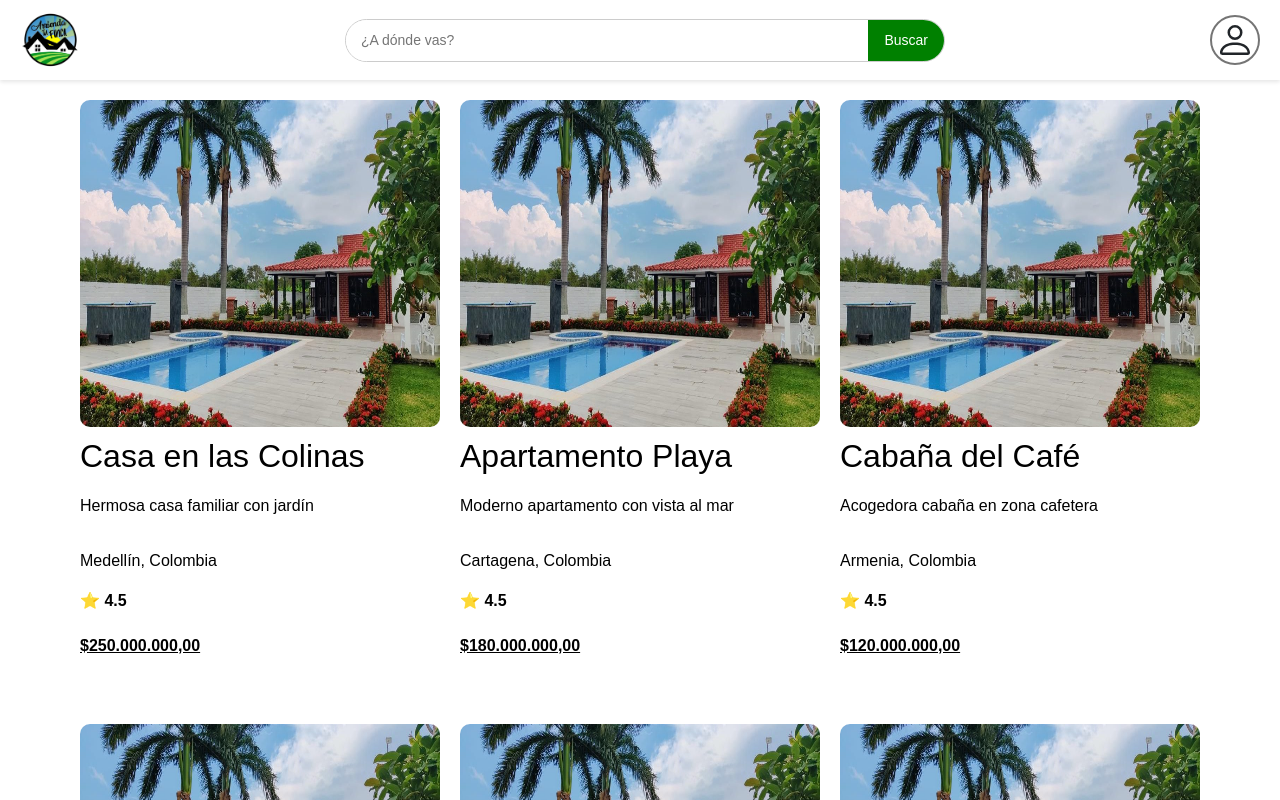
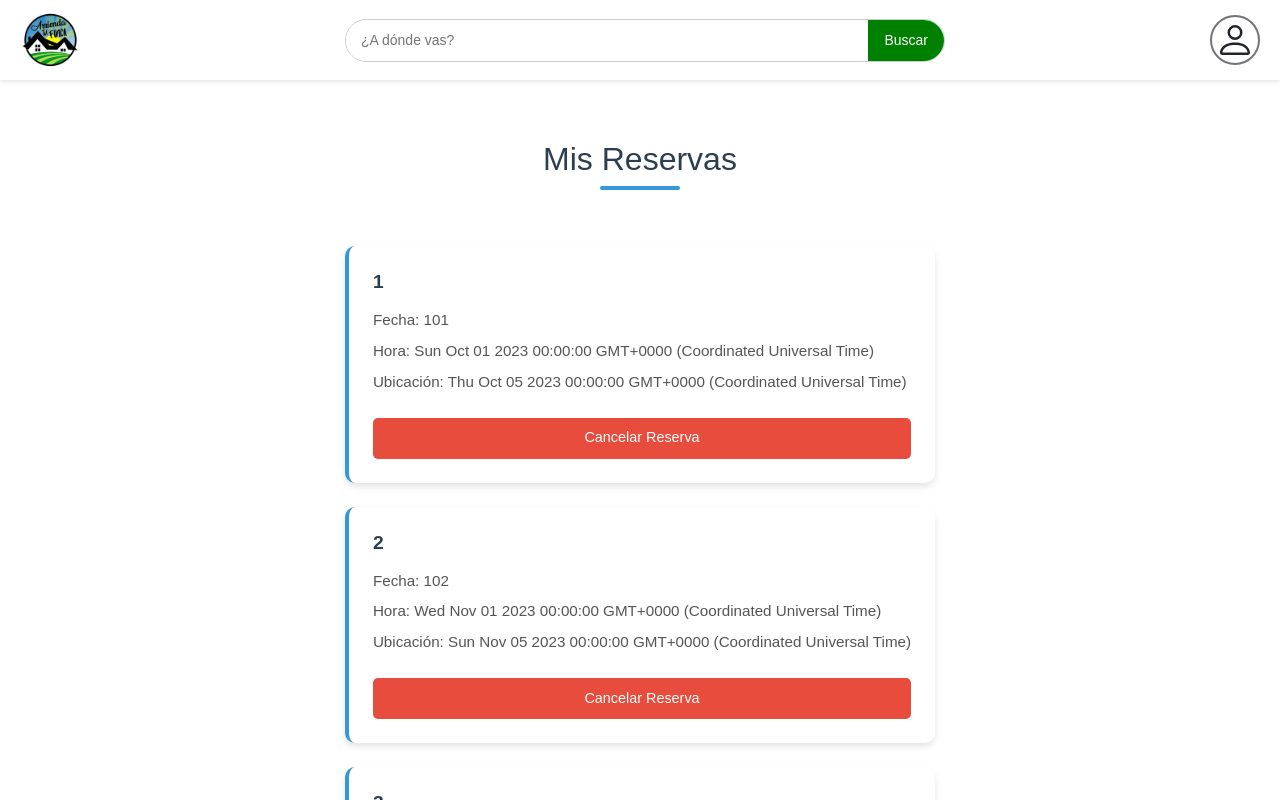
Before and after one commit to Carlosmercg/ArrientaTuFincaAng, an Angular app: page /mis-reservas in a window 1280 px wide. Shown: the top 800 px of the page. Built offline with nearby package versions, Linux system fonts and the light colour scheme.

Commit message:
mis solicitudes creado

```diff
--- a/package.json
+++ b/package.json
@@ -20,6 +20,7 @@
     "@angular/platform-server": "^19.2.0",
     "@angular/router": "^19.2.0",
     "@angular/ssr": "^19.2.4",
+    "@popperjs/core": "^2.11.8",
     "bootstrap": "^5.3.5",
     "bootstrap-icons": "^1.11.3",
     "express": "^4.18.2",
--- a/src/app/app.component.html
+++ b/src/app/app.component.html
@@ -1,6 +1,6 @@
 <main>
   <header>
-    <div class="logo">
+    <div class="logo" (click)="goToHome()">
       <img src="assets/images/logo.png" alt="Logo">
     </div>
     <div class="search-bar">
@@ -8,7 +8,6 @@
       <button>Buscar</button>
     </div>
     <div class="user-menu-container">
-
       <div class="user-icon" title="Usuario" (click)="toggleUserMenu()">
         <svg xmlns="http://www.w3.org/2000/svg" width="40" height="40" fill="currentColor" class="bi bi-person" viewBox="0 0 16 16">
           <path d="M8 8a3 3 0 1 0 0-6 3 3 0 0 0 0 6m2-3a2 2 0 1 1-4 0 2 2 0 0 1 4 0m4 8c0 1-1 1-1 1H3s-1 0-1-1 1-4 6-4 6 3 6 4m-1-.004c-.001-.246-.154-.986-.832-1.664C11.516 10.68 10.289 10 8 10s-3.516.68-4.168 1.332c-.678.678-.83 1.418-.832 1.664z"/>
@@ -24,7 +23,7 @@
             <p>{{userEmail}}</p>
           </div>
           <button class="user-buttons">Mi perfil</button>
-          <button class="user-buttons">Mis reservas</button>
+          <button class="user-buttons" (click)="goToMyBookings()">Mis reservas</button>
           <button class="user-buttons" (click)="logout()">Cerrar sesión</button>
         </ng-template>
       </div>
--- a/src/app/app.component.ts
+++ b/src/app/app.component.ts
@@ -1,7 +1,7 @@
 import {Component} from '@angular/core';
 import {CommonModule} from '@angular/common';
 import {LoginsigninComponent} from './components/loginsignin/loginsignin.component';
-import { RouterModule } from '@angular/router';
+import { RouterModule , Router} from '@angular/router';
 
 @Component({
   standalone: true,
@@ -20,7 +20,7 @@ export class AppComponent {
   // Datos del usuario (simulados)
   userName = 'Nombre Usuario';
   userEmail = 'usuario@example.com';
-
+  constructor(private router: Router) {}
   toggleUserMenu() {
     this.showUserMenu = !this.showUserMenu;
   }
@@ -48,4 +48,11 @@ export class AppComponent {
     this.showUserMenu = false;
     // Aquí también deberías limpiar cualquier dato de sesión
   }
+  goToHome() {
+    this.router.navigate(['/']);
+  }
+  goToMyBookings() {
+    this.router.navigate(['/mis-reservas']);
+  }
+
 }
--- a/src/app/app.routes.ts
+++ b/src/app/app.routes.ts
@@ -3,11 +3,13 @@ import { Routes } from '@angular/router';
 import { HomeComponent } from './components/home/home.component';
 import { PropertyDetailComponent } from './components/property-detail/property-detail.component';
 import { CartComponent } from './components/cart/cart.component';
+import { MyBookingsComponent } from './components/my-bookings/my-bookings.component';
 
 
 export const routes: Routes = [
     { path: '', component: HomeComponent },
     { path: 'propiedad/:id', component: PropertyDetailComponent },
     { path: 'checkout/propiedad/:id', component: CartComponent },
+    { path: 'mis-reservas', component: MyBookingsComponent },
     { path: '**', component: HomeComponent } // Redirect to home for any unknown routes
 ];
--- /dev/null
+++ b/src/app/components/my-bookings/my-bookings.component.css
@@ -0,0 +1,122 @@
+.my-bookings-container {
+  display: flex;
+  flex-direction: column;
+  align-items: center;
+  padding-top: 100px;
+}
+.my-bookings-container h2 {
+    font-size: 2rem;
+    margin-bottom: 1.5rem;
+    color: #2c3e50;
+    text-align: center;
+    position: relative;
+  }
+
+  .my-bookings-container h2::after {
+    content: '';
+    display: block;
+    width: 80px;
+    height: 4px;
+    background: #3498db;
+    margin: 0.5rem auto 0;
+    border-radius: 2px;
+  }
+
+  /* Lista de reservas */
+  .booking-list {
+    display: grid;
+    grid-template-columns: repeat(auto-fill, minmax(300px, 1fr));
+    gap: 1.5rem;
+    margin-top: 2rem;
+  }
+
+  /* Item de reserva individual */
+  .booking-item {
+    background: white;
+    border-radius: 10px;
+    padding: 1.5rem;
+    box-shadow: 0 4px 6px rgba(0, 0, 0, 0.1);
+    transition: transform 0.3s ease, box-shadow 0.3s ease;
+    border-left: 4px solid #3498db;
+  }
+
+  .booking-item:hover {
+    transform: translateY(-5px);
+    box-shadow: 0 6px 12px rgba(0, 0, 0, 0.15);
+  }
+
+  .booking-item h3 {
+    font-size: 1.2rem;
+    margin-bottom: 1rem;
+    color: #2c3e50;
+    font-weight: 600;
+  }
+
+  .booking-item p {
+    margin: 0.5rem 0;
+    font-size: 0.95rem;
+    color: #555;
+    line-height: 1.5;
+  }
+
+  /* Botón de cancelar */
+  .booking-item button {
+    background-color: #e74c3c;
+    color: white;
+    border: none;
+    padding: 0.6rem 1.2rem;
+    border-radius: 5px;
+    cursor: pointer;
+    font-size: 0.9rem;
+    margin-top: 1rem;
+    transition: background-color 0.3s ease;
+    width: 100%;
+  }
+
+  .booking-item button:hover {
+    background-color: #c0392b;
+  }
+
+  /* Mensaje cuando no hay reservas */
+  .no-bookings-template {
+    text-align: center;
+    padding: 3rem;
+    background: #f8f9fa;
+    border-radius: 10px;
+    margin-top: 2rem;
+  }
+
+  .no-bookings-template p {
+    font-size: 1.1rem;
+    color: #7f8c8d;
+  }
+
+  /* Efectos para pantallas pequeñas */
+  @media (max-width: 768px) {
+    .my-bookings-container {
+      padding: 1rem;
+    }
+
+    .booking-list {
+      grid-template-columns: 1fr;
+    }
+
+    .booking-item {
+      padding: 1.2rem;
+    }
+  }
+
+  /* Animación para cuando se carga la lista */
+  @keyframes fadeIn {
+    from { opacity: 0; transform: translateY(20px); }
+    to { opacity: 1; transform: translateY(0); }
+  }
+
+  .booking-item {
+    animation: fadeIn 0.5s ease forwards;
+  }
+
+  .booking-item:nth-child(1) { animation-delay: 0.1s; }
+  .booking-item:nth-child(2) { animation-delay: 0.2s; }
+  .booking-item:nth-child(3) { animation-delay: 0.3s; }
+  .booking-item:nth-child(4) { animation-delay: 0.4s; }
--- /dev/null
+++ b/src/app/components/my-bookings/my-bookings.component.html
@@ -0,0 +1,16 @@
+<p>my-bookings works!</p>
+<div class="my-bookings-container">
+  <h2>Mis Reservas</h2>
+  <div class="booking-list" *ngIf="bookings && bookings.length > 0; else noBookingsTemplate">
+    <div class="booking-item" *ngFor="let booking of bookings">
+      <h3>{{ booking.id }}</h3>
+      <p>Fecha: {{ booking.propertyId }}</p>
+      <p>Hora: {{ booking.startDate }}</p>
+      <p>Ubicación: {{ booking.endDate }}</p>
+      <button (click)="cancelBooking(booking.id)">Cancelar Reserva</button>
+    </div>
+  </div>
+  <ng-template #noBookingsTemplate>
+    <p>No tienes reservas en este momento.</p>
+  </ng-template>
+</div>
--- /dev/null
+++ b/src/app/components/my-bookings/my-bookings.component.ts
@@ -0,0 +1,42 @@
+import { Component } from '@angular/core';
+import { CommonModule } from '@angular/common';
+import { Booking } from '../../interfaces/booking';
+@Component({
+  standalone: true,
+  selector: 'app-my-bookings',
+  imports: [CommonModule],
+  templateUrl: './my-bookings.component.html',
+  styleUrl: './my-bookings.component.css'
+})
+export class MyBookingsComponent {
+  cancelBooking(bookingId: number) {
+    console.log(`Reserva con ID ${bookingId} cancelada.`);
+  }
+  bookings: Booking[] = [
+    {
+      id: 1,
+      propertyId: 101,
+      startDate: new Date('2023-10-01'),
+      endDate: new Date('2023-10-05'),
+      totalPrice: 200,
+      status: 'confirmed'
+    },
+    {
+      id: 2,
+      propertyId: 102,
+      startDate: new Date('2023-11-01'),
+      endDate: new Date('2023-11-05'),
+      totalPrice: 300,
+      status: 'pending'
+    },
+    {
+      id: 3,
+      propertyId: 103,
+      startDate: new Date('2023-12-01'),
+      endDate: new Date('2023-12-05'),
+      totalPrice: 150,
+      status: 'cancelled'
+    }
+  ];
+
+}
--- /dev/null
+++ b/src/app/interfaces/booking.ts
@@ -0,0 +1,8 @@
+export interface Booking {
+    id: number; // ID de la reserva
+    propertyId: number;
+    startDate: Date;
+    endDate: Date;
+    totalPrice: number;
+    status: string;
+}
--- /dev/null
+++ b/src/app/interfaces/rating.ts
@@ -0,0 +1,5 @@
+export interface Rating {
+    propertyId: number;
+    rating: number;
+    comment: string;
+}
```
Also changed, not shown: 2 other files (tests, documents, lock files or other folders).
